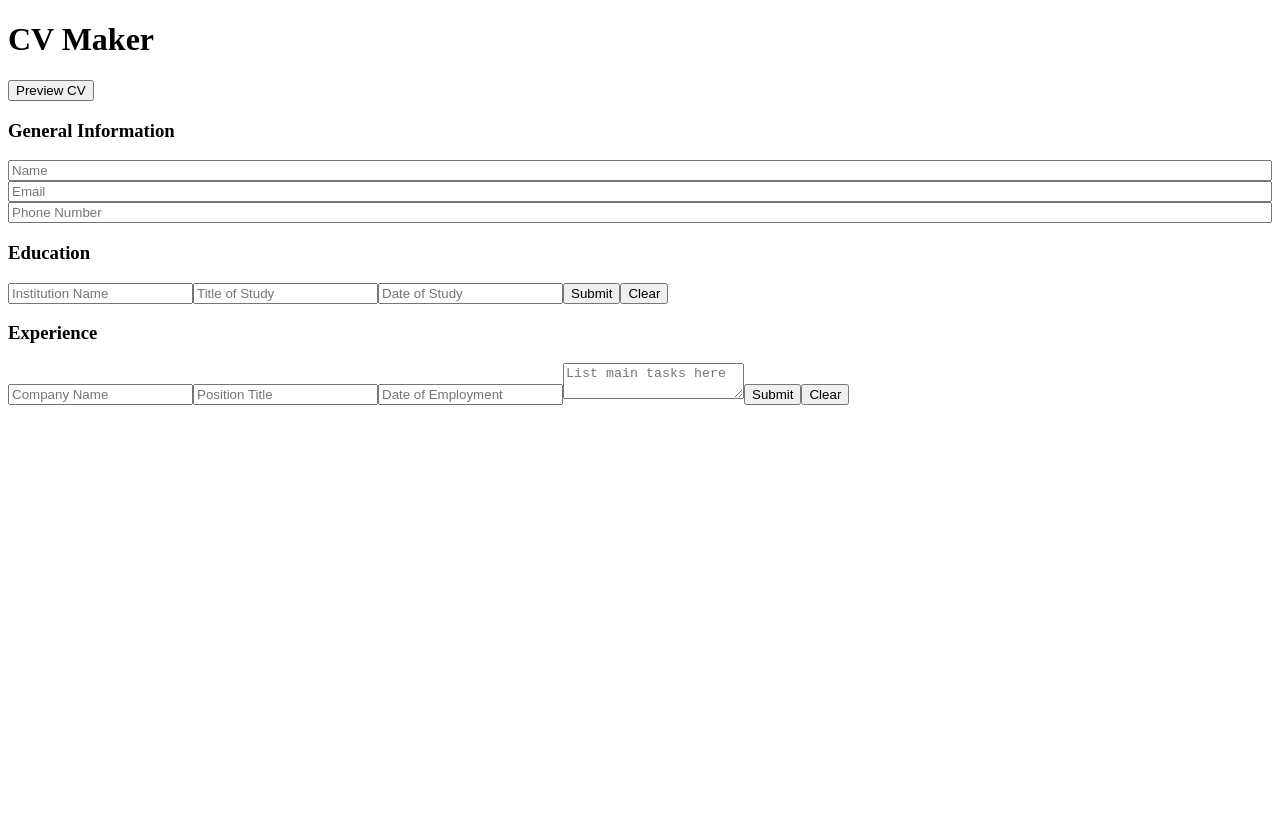
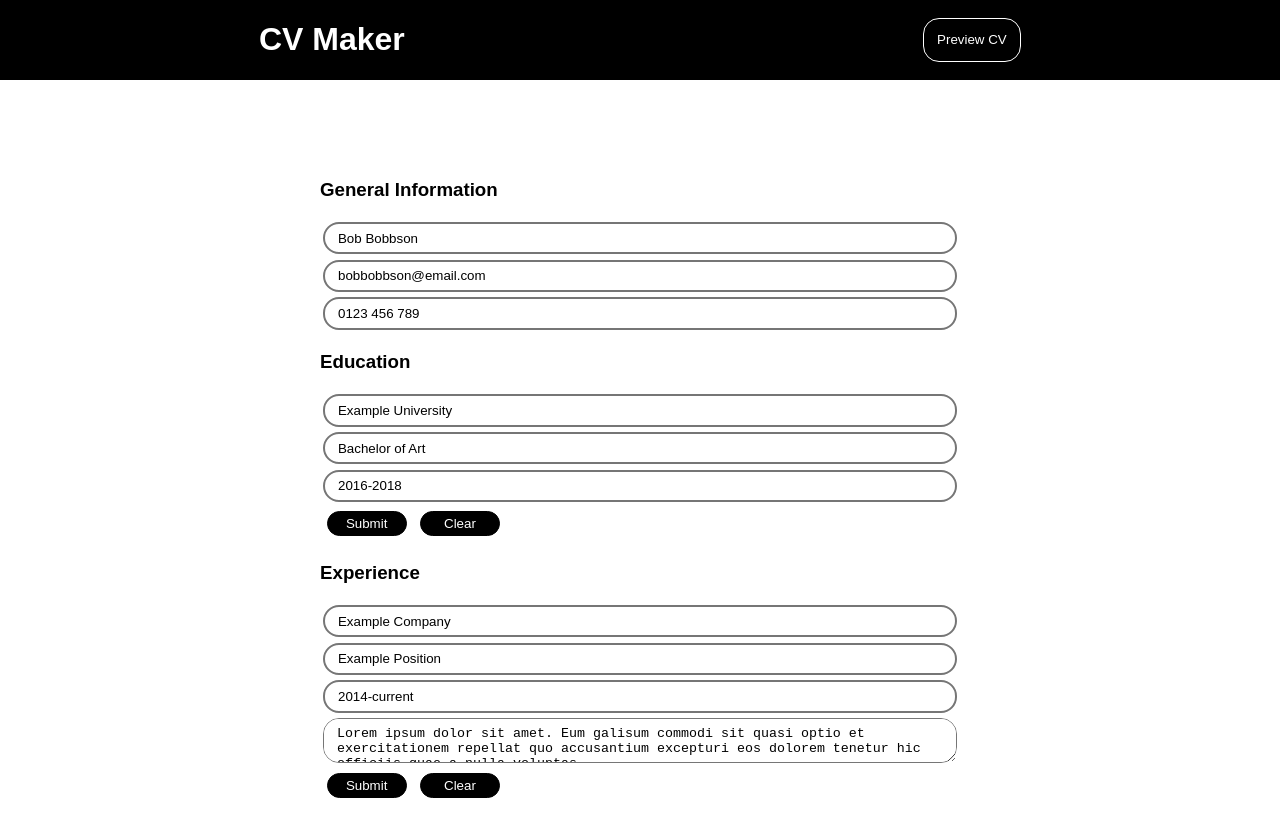
Before and after one commit to emilydta/cv-app, a React (Create React App) app: page / in a window 1280 px wide. Shown: the top 836 px of the page. Before the commit the page ends 800 px from the top, so only its background shows below. Built offline with nearby package versions, Linux system fonts and the light colour scheme; the HTML template or start-up script is replaced by a standard one.

Commit message:
add styling and default values

```diff
--- a/src/App.css
+++ b/src/App.css
@@ -1,8 +1,123 @@
-.general-information-form {
+body {
+    font-family: sans-serif;
+    padding: 0;
+    margin: 0;
+    overflow: scroll;
+    width: 100%;
+}
+
+.App {
+    height: 100%;
+    width: 100%;
+}
+
+.edit-mode-container {
+    padding-top: 10em;
+    margin-left: 25%;
+    width: 50%;
+    padding-bottom: 5em;
+}
+
+.preview-mode-container {
+    width: 1000px;
+    height: 100vh;
+    margin-left: 20%;
+    background-color: white;
+    padding: 100px;
+    padding-top: 10em;
+}
+
+.header {
+    position: fixed;
+    width: 100vw;
+    display: flex;
+    align-items: center;
+    justify-content: space-around;
+    background-color: black;
+    color: white;
+}
+
+input, textarea {
+    border-style: solid;
+    border-radius: 1rem;
+    padding: 0.5em 1em;
+    margin: 0.2em;
+}
+
+button {
+    cursor: pointer;
+    color: white;
+    background-color: black;
+    border: solid black 1px;
+    border-radius: 1rem;
+    padding: 0.3em;
+}
+
+.general-information-form, .education-form, .experience-form {
     display: flex;
     flex-direction: column;
 }
 
-ul {
+.general-information-display {
+    display: flex;
+    flex-direction: column;
+    justify-content: center;
+    align-items: center;
+    margin-bottom: 3em;
+}
+
+.general-information-display>p {
+    margin: 0.2em;
+}
+
+ul, li {
     list-style: none;
 }
+
+.education-title, .experience-title {
+    margin-bottom: 0;
+}
+
+.education-title-date, .experience-title-date {
+    display: flex;
+    margin-top: 0.5em;
+    gap: 1rem;
+}
+
+.education-display, .experience-display {
+    margin-left: 1em;
+}
+
+.experience-tasks {
+    width: 35em;
+}
+
+.display-heading {
+    display: flex;
+    flex-direction: column;
+    align-items: flex-start;
+    justify-content: flex-start;
+}
+
+.preview-button {
+    color: white;
+    border: solid white 1px;
+    padding: 1em;
+}
+
+.preview-button:hover {
+    background-color: white;
+    color: black;
+    border: black;
+}
+
+.edit-display-buttons>button, .form-buttons>button {
+    margin: 0.5em;
+    width: 6em;
+}
+
+.edit-display-buttons>button:hover, .form-buttons>button:hover {
+    color: black;
+    background-color: white;
+    border: solid black 1px;
+}
--- a/src/App.js
+++ b/src/App.js
@@ -11,21 +11,21 @@ class App extends React.Component {
     super(props)
     this.state = {
       preview: false,
-      fullName: '',
-      email: '',
-      number: '',
+      fullName: 'Bob Bobbson',
+      email: 'bobbobbson@email.com',
+      number: '0123 456 789',
       education: {
-        institution: '',
-        titleOfStudy: '',
-        dateOfStudy: '',
+        institution: 'Example University',
+        titleOfStudy: 'Bachelor of Art',
+        dateOfStudy: '2016-2018',
         key: new Date().toString()
       },
       educationArray: [],
       experience: {
-        companyName: '',
-        positionTitle: '',
-        dateOfWork: '',
-        mainTasks: '',
+        companyName: 'Example Company',
+        positionTitle: 'Example Position',
+        dateOfWork: '2014-current',
+        mainTasks: 'Lorem ipsum dolor sit amet. Eum galisum commodi sit quasi optio et exercitationem repellat quo accusantium excepturi eos dolorem tenetur hic officiis quae a nulla voluptas. ',
         key: Date.now().toString()
       },
       experienceArray: []
@@ -250,6 +250,9 @@ class App extends React.Component {
 
     const editMode = <div className='edit-mode-container'>
       <GeneralInformationForm
+        nameValue={fullName}
+        emailValue={email}
+        numberValue={number}
         nameOnChange={(e) => this.setState({fullName: e.target.value})}
         emailOnChange={(e) => this.setState({email: e.target.value})}
         numberOnChange={(e) => this.setState({number: e.target.value})}
@@ -274,27 +277,31 @@ class App extends React.Component {
   const previewMode = <div className='preview-mode-container'>
     <div className="general-information-display">
         <h1 className="name-display">{fullName}</h1>
-        <ul className="email-phone">
-            <li className="email">{email}</li>
-            <li className="phone">{number}</li>
-        </ul>
+            <p className="email">{email}</p>
+            <p className="phone">{number}</p>
     </div>
+    <div className='display-heading'>
+      <h2>Education</h2>
       <EducationDisplay
         educationData={educationArray}
         deleteEducationEntry={this.deleteEduEntry}
         editEducationEntry={this.editEduEntry}
       />
+      <h2>Experience</h2>
       <ExperienceDisplay
       experienceData={experienceArray}
       deleteExperienceEntry={this.deleteExpEntry}
       editExperienceEntry={this.editExpEntry}
       />
     </div>
+</div>
 
     return (
-      <div className="App">
+      <div className="App" style={preview ? {backgroundColor: 'rgb(202, 202, 202)'} : {backgroundColor: 'white'}}>
+        <div className="header">
           <h1 className='app-title'>CV Maker</h1>
-        <button type="button" onClick={this.previewButton}>{preview ? 'Edit Mode' : 'Preview CV'}</button>
+          <button type="button" className='preview-button' onClick={this.previewButton}>{preview ? 'Edit Mode' : 'Preview CV'}</button>
+        </div>
         {preview ? previewMode : editMode}
       </div>
     );
--- a/src/components/displays/EducationDisplay.js
+++ b/src/components/displays/EducationDisplay.js
@@ -6,13 +6,17 @@ class EducationDisplay extends Component {
             <div>
                 {this.props.educationData.map((entry) => {
                     return (
-                        <ul key={entry.key}>
-                            <li>{entry.institution}</li>
-                            <li>{entry.titleOfStudy}</li>
-                            <li>{entry.dateOfStudy}</li>
-                            <button type="button" id={entry.key} onClick={this.props.deleteEducationEntry}>Delete</button>
-                            <button type="button" className={entry.key} onClick={this.props.editEducationEntry}>Edit</button>
-                        </ul>
+                        <div key={entry.key} className='education-display'>
+                            <h4 className='education-title'>{entry.institution}</h4>
+                            <ul className='education-title-date'>
+                                <li>{`${entry.titleOfStudy}:`}</li>
+                                <li>{entry.dateOfStudy}</li>
+                            </ul>
+                            <div className='edit-display-buttons'>
+                                <button type="button" id={entry.key} onClick={this.props.deleteEducationEntry}>Delete</button>
+                                <button type="button" className={entry.key} onClick={this.props.editEducationEntry}>Edit</button>
+                            </div>
+                        </div>
                     )
                 })}
             </div>
--- a/src/components/displays/ExperienceDisplay.js
+++ b/src/components/displays/ExperienceDisplay.js
@@ -6,14 +6,18 @@ class ExperienceDisplay extends Component {
             <div>
                 {this.props.experienceData.map((entry) => {
                     return (
-                        <ul key={entry.key}>
-                            <li>{entry.companyName}</li>
-                            <li>{entry.positionTitle}</li>
-                            <li>{entry.dateOfWork}</li>
-                            <li>{entry.mainTasks}</li>
-                            <button type="button" id={entry.key} onClick={this.props.deleteExperienceEntry}>Delete</button>
-                            <button type="button" className={entry.key} onClick={this.props.editExperienceEntry}>Edit</button>
-                        </ul>
+                        <div key={entry.key} className='experience-display'>
+                            <h4 className='experience-title'>{entry.companyName}</h4>
+                            <ul className='experience-title-date'>
+                                <li>{`${entry.positionTitle}:`}</li>
+                                <li>{entry.dateOfWork}</li>
+                            </ul>
+                            <div className='experience-tasks'>{entry.mainTasks}</div>
+                            <div className='edit-display-buttons'>
+                                <button type="button" id={entry.key} onClick={this.props.deleteExperienceEntry}>Delete</button>
+                                <button type="button" className={entry.key} onClick={this.props.editExperienceEntry}>Edit</button>
+                            </div>
+                        </div>
                     )
                 })}
             </div>
--- a/src/components/forms/EducationForm.js
+++ b/src/components/forms/EducationForm.js
@@ -5,8 +5,10 @@ function EducationForm(props) {
             <input type="text" value={props.institutionValue} placeholder='Institution Name' onChange={props.institutionOnChange}></input>
             <input type="text" value={props.titleOfStudyValue} placeholder='Title of Study' onChange={props.titleOfStudyOnChange}></input>
             <input type="text" value={props.dateOfStudyValue} placeholder='Date of Study' onChange={props.dateOfStudyOnChange}></input>
-            <button type='submit'>Submit</button>
-            <button type="button" onClick={props.clearEducationFields}>Clear</button>
+            <div className="form-buttons">
+                <button type='submit' className="submit-button">Submit</button>
+                <button type="button" className="clear-button" onClick={props.clearEducationFields}>Clear</button>
+            </div>
         </form>
     )
 }
--- a/src/components/forms/ExperienceForm.js
+++ b/src/components/forms/ExperienceForm.js
@@ -5,9 +5,11 @@ function ExperienceForm(props) {
             <input type="text" value={props.companyValue} placeholder='Company Name' onChange={props.companyOnChange}></input>
             <input type="text" value={props.positionValue} placeholder='Position Title' onChange={props.positionOnChange}></input>
             <input type="text" value={props.dateOfWorkValue} placeholder='Date of Employment' onChange={props.dateOfWorkOnChange}></input>
-            <textarea value={props.mainTasksValue} placeholder='List main tasks here' onChange={props.mainTasksOnChange}></textarea>
-            <button type='submit'>Submit</button>
-            <button type="button" onClick={props.clearExperienceFields}>Clear</button>
+            <textarea value={props.mainTasksValue} placeholder='Description' onChange={props.mainTasksOnChange}></textarea>
+            <div className="form-buttons">
+                <button type='submit' className="submit-button">Submit</button>
+                <button type="button" className="clear-button" onClick={props.clearExperienceFields}>Clear</button>
+            </div>
         </form>
     )
 }
```
Lines whose indentation alone changed are shown as unchanged.
